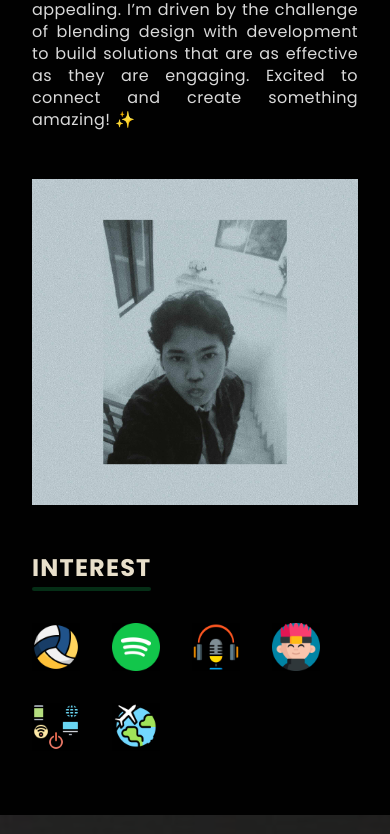
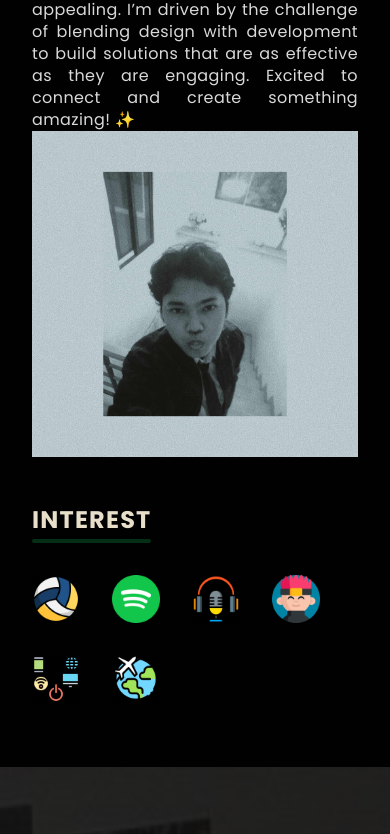
Before and after one commit to ChanVillamor/Chan-Portfolio, a React (Vite) app: page / in a window 390 px wide. Shown: the part 1163-1997 px from the top of the page. Built offline with nearby package versions, Linux system fonts and the light colour scheme.

Commit message:
center section

```diff
--- a/src/components/Nav.jsx
+++ b/src/components/Nav.jsx
@@ -16,7 +16,7 @@ const Nav = () => {
   return (
 
       <header className="absolute z-30 w-full top-0 left-0 padding">
-         <nav className="flex justify-between items-center gap-16 container lg:padding">
+         <nav className="flex justify-between items-center gap-16 container mx-auto lg:padding">
             <a href="/">
                <img
                   src={headerLogo}
--- a/src/sections/About.jsx
+++ b/src/sections/About.jsx
@@ -5,21 +5,21 @@ import { motion } from 'framer-motion';
 const About = () => {
   return (
 
-    <section id="about" className="w-full flex flex-col justify-center items-center container pt-16 pb-16 font-poppins text-dirty-white">
+    <section id="about" className="w-full flex flex-col items-center pt-16 pb-16 font-poppins text-dirty-white">
 
   <motion.div
     className="flex flex-col gap-12"
     initial={{ opacity: 0, y: 50 }}
     whileInView={{ opacity: 1, y: 0 }}
-        viewport={{ once: true, amount: 'some' }}  // Only needs part of the element to trigger
+    viewport={{ once: true, amount: 'some' }}
     transition={{ duration: 1, ease: "easeOut" }}
   >
 
-        {/* about me content */}
-        <div className="flex flex-col gap-12 lg:flex-row lg:gap-20">
+    {/* About Me Section */}
+    <div className="flex flex-col gap- lg:flex-row lg:gap-20 items-start">
 
-          {/* about me info */}
-          <div className='flex flex-col'>
+      {/* About Me Info */}
+      <div className="flex flex-col items-start">
         <h1 className="text-2xl md:text-4xl lg:text-4xl font-bold tracking-wider">ABOUT ME</h1>
         <span className="block bg-green-950 rounded w-[135px] h-[4px] md:w-[265px] lg:w-[265px] mt-1"></span>
         <p className="text-gray text-[0.8em] md:text-base lg:text-base font-extralight tracking-wider mt-1">chanmichaelespinavillamor@gmail.com</p>
@@ -28,8 +28,8 @@ const About = () => {
         </p>
       </div>
 
-          {/* about me myImage */}
-          <div>
+      {/* About Me Image */}
+      <div className="flex justify-center lg:justify-start">
         <img
           src={myPhoto}
           alt="myPhoto"
@@ -38,8 +38,8 @@ const About = () => {
       </div>
     </div>
 
-        {/* about me myInterest */}
-        <div className='flex flex-col'>
+    {/* Interest Section */}
+    <div className="flex flex-col items-start w-full">
       <h1 className="text-2xl md:text-4xl lg:text-4xl font-bold tracking-wider">INTEREST</h1>
       <span className="block bg-green-950 rounded w-[119px] h-[4px] md:w-[235px] lg:w-[235px] mt-1"></span>
       <ul className="flex flex-wrap gap-8 md:gap-14 lg:gap-14 mt-8">
@@ -57,6 +57,7 @@ const About = () => {
 
 </section>
 
+
   )
 }
 
--- a/src/sections/Contact.jsx
+++ b/src/sections/Contact.jsx
@@ -30,7 +30,7 @@ const Contact = () => {
 
   return (
 
-    <section id="contact" className='w-full flex flex-col justify-center items-start container pt-16 pb-16 text-dirty-white font-poppins'>
+    <section id="contact" className='w-full flex flex-col justify-center items-center pt-16 pb-16 text-dirty-white font-poppins'>
 
       <motion.div
         className="w-full flex flex-col justify-start gap-12 md:gap-20 lg:gap-20"
--- a/src/sections/Home.jsx
+++ b/src/sections/Home.jsx
@@ -7,10 +7,10 @@ import { motion } from 'framer-motion';
 const Home = () => {
   return (
 
-    <section id="home" className='w-full flex flex-col justify-center items-center text-center min-h-screen container pt-20 text-dirty-white font-poppins'>
+    <section id="home" className='w-full flex flex-col justify-center items-center text-center min-h-screen pt-20 text-dirty-white font-poppins'>
 
       <motion.div
-        className="flex flex-col gap-10 md:gap-14 lg:gap-16 items-center"
+        className="flex flex-col gap-10 md:gap-14 lg:gap-16 items-center container mx-auto"
         initial={{ opacity: 0, x: -100 }}
         whileInView={{ opacity: 1, x: 0 }}
         viewport={{ once: true, amount: 'some' }}  // Only needs part of the element to trigger
--- a/src/sections/Projects.jsx
+++ b/src/sections/Projects.jsx
@@ -5,7 +5,7 @@ import { motion } from 'framer-motion';
 const Projects = () => {
   return (
 
-    <section id="projects" className="w-full flex flex-col justify-center items-center container pt-16 pb-16 min-h-screen">
+    <section id="projects" className="w-full flex flex-col justify-center items-center pt-16 pb-16">
 
       <motion.div
         className='flex flex-wrap flex-col gap-8'
```
Lines whose indentation alone changed are shown as unchanged.
